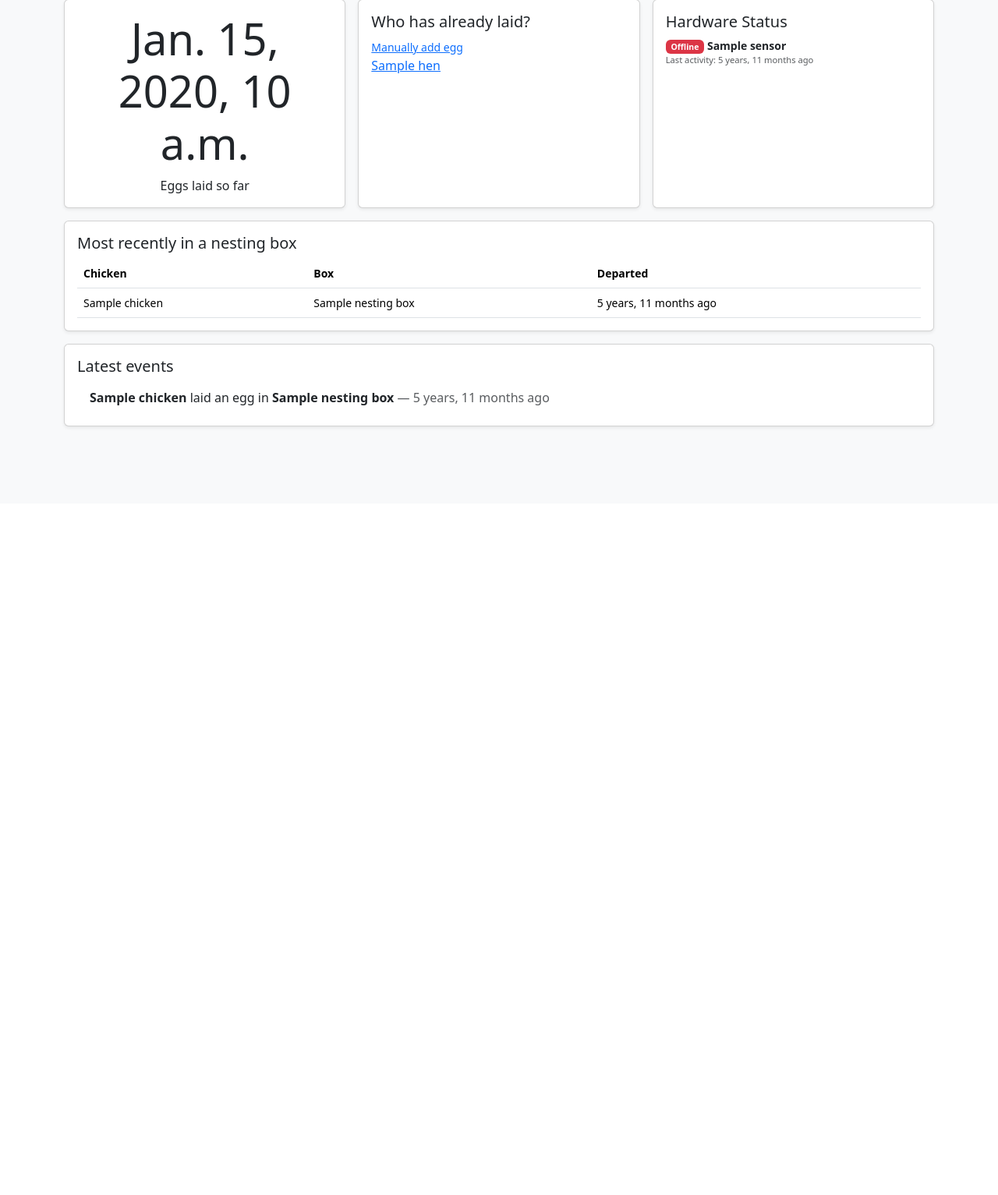
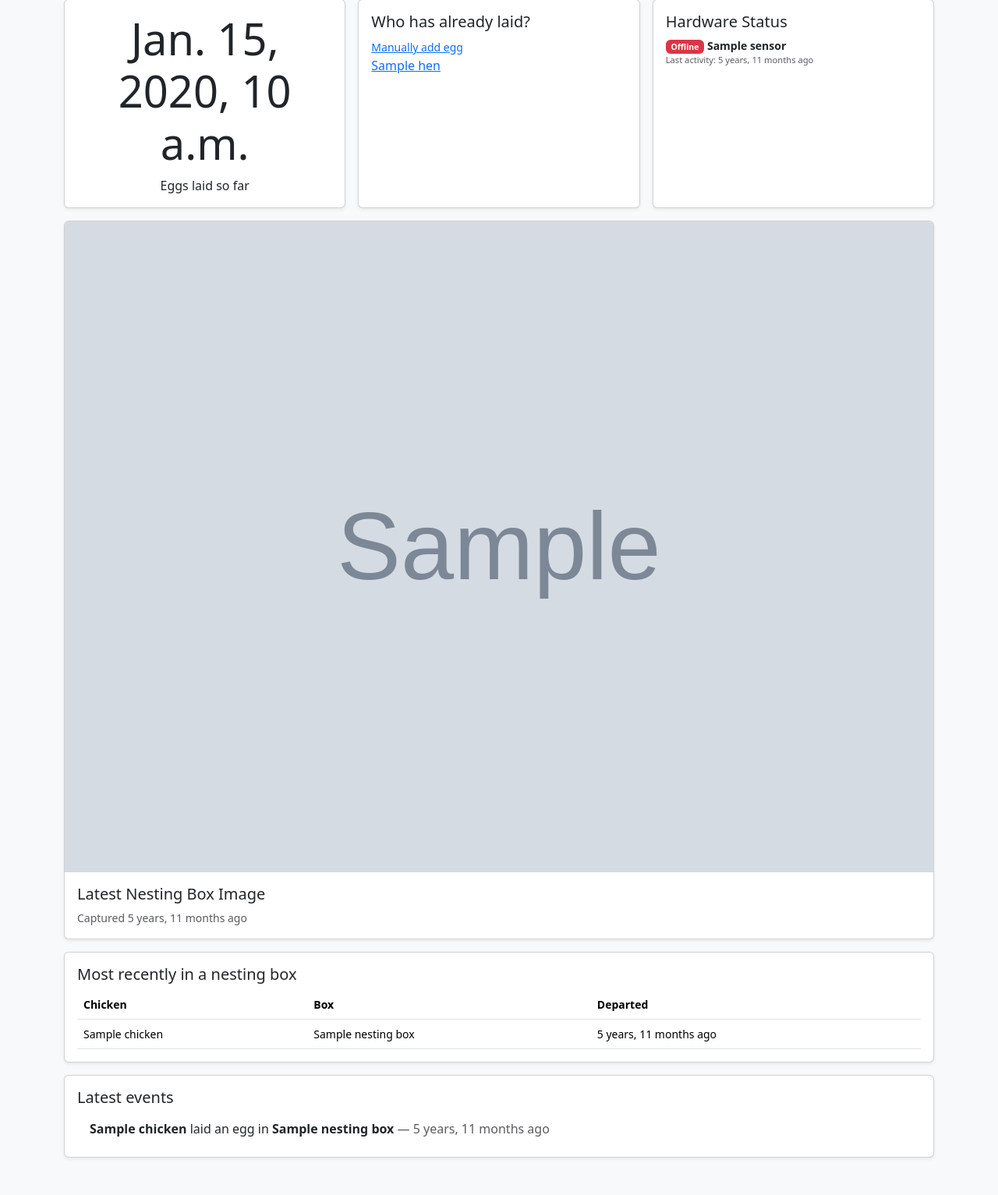
Before and after one commit to dapeef/chicken-watcher, a Django app: template src/web_app/templates/web_app/dashboard.html in a window 1280 px wide. Shown: the part 154-1687 px from the top of the page at 78% size. Before the commit the page ends 704 px from the top, so only its background shows below. Run offline with Django 5.2, Linux system fonts and the light colour scheme; the template is opened without the code that fills it: most values are stand-ins (such as "Sample title", 1, 10 or a date in 2020); grey boxes marked "Sample" are stand-in pictures.

Commit message:
Show latest image on dashboard

```diff
--- a/src/web_app/templates/web_app/dashboard.html
+++ b/src/web_app/templates/web_app/dashboard.html
@@ -72,6 +72,24 @@
     </div>
   </div>
 
+  <!-- Latest Nesting Box Image -->
+  <div class="col-12">
+    <div class="card shadow-sm overflow-hidden">
+      {% if latest_image %}
+        <img src="{{ latest_image.image.url }}" class="w-100" alt="Latest nesting box activity">
+        <div class="card-body">
+          <h5 class="card-title">Latest Nesting Box Image</h5>
+          <p class="text-muted mb-0 small">Captured {{ latest_image.created_at|timesince }} ago</p>
+        </div>
+      {% else %}
+        <div class="card-body">
+          <h5 class="card-title">Latest Nesting Box Image</h5>
+          <p class="text-muted mb-0">No images available yet.</p>
+        </div>
+      {% endif %}
+    </div>
+  </div>
+
   <!-- Boxes currently occupied -->
   <div class="col-12">
     <div class="card shadow-sm">
--- a/src/web_app/views.py
+++ b/src/web_app/views.py
@@ -7,7 +7,7 @@ from django.utils import timezone
 from django.views.generic import TemplateView, ListView, DetailView, CreateView
 
 from .forms import EggForm
-from .models import Egg, Chicken, NestingBoxPresence, HardwareSensor
+from .models import Egg, Chicken, NestingBoxPresence, HardwareSensor, NestingBoxImage
 from django.db.models import Count, Max, Q
 
 from .utils import rolling_average, RIGHT
@@ -47,6 +47,7 @@ class DashboardView(TemplateView):
             .order_by("-laid_at")[:10]
         )
         ctx["sensors"] = HardwareSensor.objects.all().order_by("name")
+        ctx["latest_image"] = NestingBoxImage.objects.order_by("-created_at").first()
         return ctx
 
 
```
